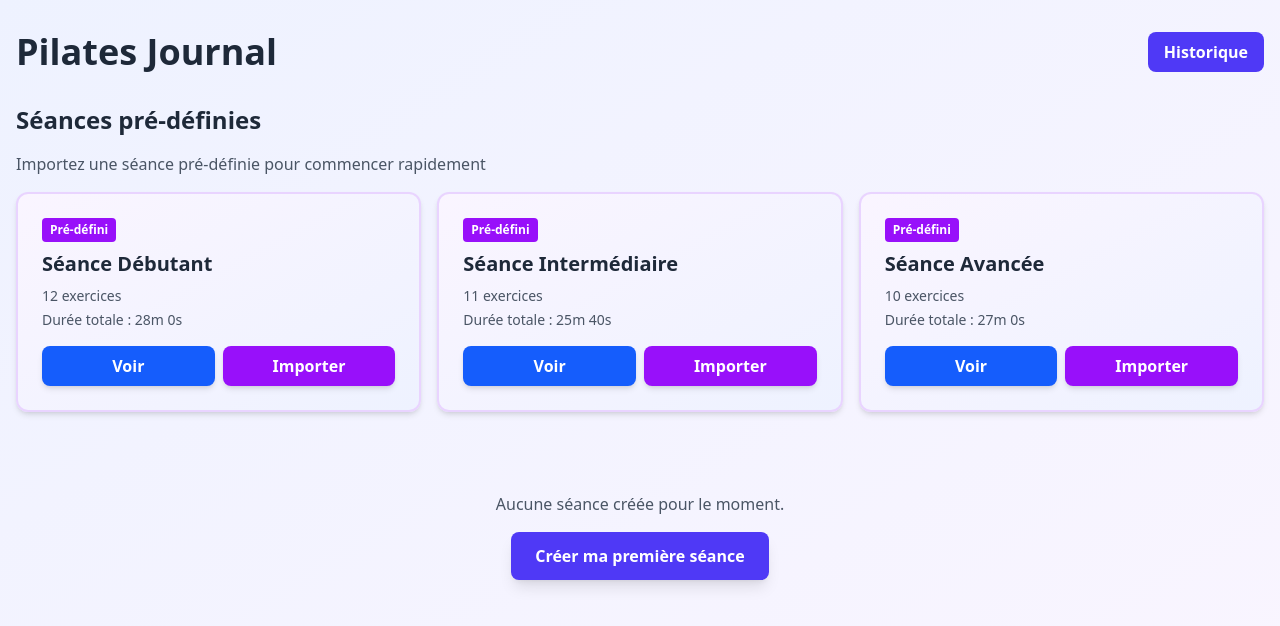
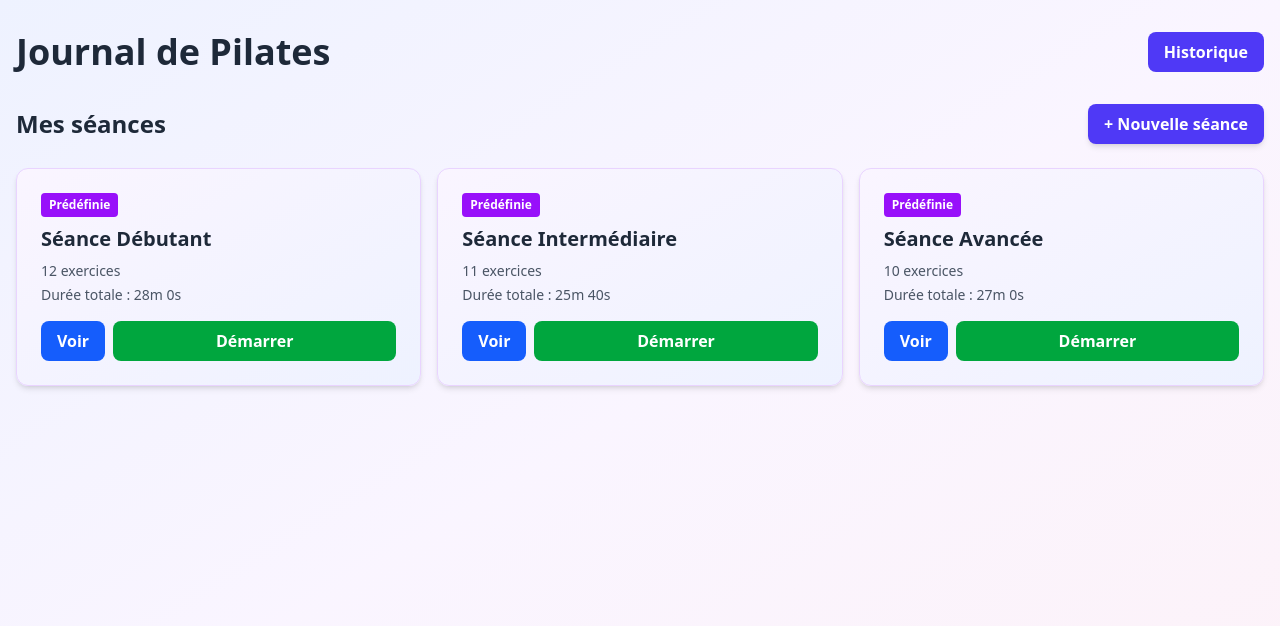
Before and after one commit to ThomasBerthaud/pilates-journal, an Astro site: page / in a window 1280 px wide. Built offline with nearby package versions, Linux system fonts and the light colour scheme; Astro itself is replaced by a stand-in of ours.

Commit message:
fix: new form does not display

```diff
--- a/src/components/App.tsx
+++ b/src/components/App.tsx
@@ -1,8 +1,8 @@
 import { useState } from 'react';
+import { isPresetSession } from '../utils/storage';
+import type { Session } from '../utils/types';
+import SessionForm from './SessionForm';
 import SessionList from './SessionList';
-import PresetSessions from './PresetSessions';
-import SessionForm from './SessionForm';
-import type { Session } from '../utils/types';
 
 export default function App() {
   const [showForm, setShowForm] = useState(false);
@@ -15,6 +15,10 @@
   };
 
   const handleEdit = (session: Session) => {
+    // Don't allow editing preset sessions
+    if (isPresetSession(session.id)) {
+      return;
+    }
     setEditingSessionId(session.id);
     setShowForm(true);
   };
@@ -34,13 +38,8 @@
     setEditingSessionId(null);
   };
 
-  const handlePresetImport = () => {
-    setRefreshKey((prev) => prev + 1);
-  };
-
   return (
     <>
-      <PresetSessions key={`presets-${refreshKey}`} onImport={handlePresetImport} />
       <SessionList
         key={`sessions-${refreshKey}`}
         onEdit={handleEdit}
--- a/src/components/ExerciseForm.tsx
+++ b/src/components/ExerciseForm.tsx
@@ -72,7 +72,7 @@
                 value={name}
                 onChange={(e) => setName(e.target.value)}
                 placeholder="Ex: Planche"
-                className="w-full px-4 py-2 border border-gray-300 rounded-lg focus:ring-2 focus:ring-indigo-500 focus:border-transparent"
+                className="w-full px-4 py-2 border border-gray-300 rounded-lg focus:ring-2 focus:ring-indigo-500 focus:border-transparent text-gray-900 bg-white"
                 required
               />
             </div>
@@ -87,7 +87,7 @@
                   value={duration}
                   onChange={(e) => setDuration(parseInt(e.target.value) || 0)}
                   min="1"
-                  className="w-full px-4 py-2 border border-gray-300 rounded-lg focus:ring-2 focus:ring-indigo-500 focus:border-transparent"
+                  className="w-full px-4 py-2 border border-gray-300 rounded-lg focus:ring-2 focus:ring-indigo-500 focus:border-transparent text-gray-900 bg-white"
                   required
                 />
                 <p className="text-xs text-gray-500 mt-1">
@@ -104,7 +104,7 @@
                   value={restTime}
                   onChange={(e) => setRestTime(parseInt(e.target.value) || 0)}
                   min="0"
-                  className="w-full px-4 py-2 border border-gray-300 rounded-lg focus:ring-2 focus:ring-indigo-500 focus:border-transparent"
+                  className="w-full px-4 py-2 border border-gray-300 rounded-lg focus:ring-2 focus:ring-indigo-500 focus:border-transparent text-gray-900 bg-white"
                 />
               </div>
             </div>
@@ -120,7 +120,7 @@
                     e.target.value === 'exercise' ? undefined : (e.target.value as 'warmup' | 'stretch')
                   )
                 }
-                className="w-full px-4 py-2 border border-gray-300 rounded-lg focus:ring-2 focus:ring-indigo-500 focus:border-transparent"
+                className="w-full px-4 py-2 border border-gray-300 rounded-lg focus:ring-2 focus:ring-indigo-500 focus:border-transparent text-gray-900 bg-white text-base"
               >
                 <option value="exercise">Exercice normal</option>
                 <option value="warmup">Échauffement</option>
@@ -140,7 +140,7 @@
                 onChange={(e) => setDescription(e.target.value)}
                 placeholder="Décrivez comment effectuer cet exercice..."
                 rows={4}
-                className="w-full px-4 py-2 border border-gray-300 rounded-lg focus:ring-2 focus:ring-indigo-500 focus:border-transparent"
+                className="w-full px-4 py-2 border border-gray-300 rounded-lg focus:ring-2 focus:ring-indigo-500 focus:border-transparent text-gray-900 bg-white"
               />
             </div>
 
--- a/src/components/SessionForm.tsx
+++ b/src/components/SessionForm.tsx
@@ -1,5 +1,5 @@
-import { useState, useEffect } from 'react';
-import { saveSession, createSession, getSessionById } from '../utils/storage';
+import { useEffect, useState } from 'react';
+import { createSession, getSessionById, saveSession } from '../utils/storage';
 import type { Exercise } from '../utils/types';
 import ExerciseForm from './ExerciseForm';
 
@@ -105,10 +105,6 @@
     }
   };
 
-  if (!sessionId && !showExerciseForm && exercises.length === 0 && !name) {
-    return null;
-  }
-
   return (
     <div className="fixed inset-0 bg-black bg-opacity-50 flex items-center justify-center z-50 p-4 animate-fade-in">
       <div className="bg-white rounded-xl shadow-2xl max-w-4xl w-full max-h-[90vh] overflow-y-auto animate-scale-in">
@@ -126,7 +122,7 @@
               value={name}
               onChange={(e) => setName(e.target.value)}
               placeholder="Ex: Séance matinale"
-              className="w-full px-4 py-2 border border-gray-300 rounded-lg focus:ring-2 focus:ring-indigo-500 focus:border-transparent"
+              className="w-full px-4 py-2 border border-gray-300 rounded-lg focus:ring-2 focus:ring-indigo-500 focus:border-transparent text-gray-900 bg-white"
             />
           </div>
 
--- a/src/components/SessionList.tsx
+++ b/src/components/SessionList.tsx
@@ -1,7 +1,8 @@
-import { useState, useEffect } from 'react';
-import { getAllSessions, deleteSession } from '../utils/storage';
+import { useEffect, useState } from 'react';
+import { calculateTotalDuration, formatDuration } from '../utils/calculations';
+import { getPresetSessions } from '../utils/presets';
+import { deleteSession, getAllSessions, isPresetSession } from '../utils/storage';
 import type { Session } from '../utils/types';
-import { formatDuration, calculateTotalDuration } from '../utils/calculations';
 
 import SessionPreview from './SessionPreview';
 
@@ -16,7 +17,10 @@
   const [previewSession, setPreviewSession] = useState<Session | null>(null);
 
   const loadSessions = () => {
-    setSessions(getAllSessions());
+    const userSessions = getAllSessions();
+    const presetSessions = getPresetSessions();
+    // Combine presets first, then user sessions
+    setSessions([...presetSessions, ...userSessions]);
   };
 
   useEffect(() => {
@@ -24,6 +28,10 @@
   }, []);
 
   const handleDelete = (id: string) => {
+    // Don't allow deleting preset sessions
+    if (isPresetSession(id)) {
+      return;
+    }
     if (confirm('Êtes-vous sûr de vouloir supprimer cette séance ?')) {
       deleteSession(id);
       loadSessions();
@@ -58,11 +66,23 @@
       <div className="grid gap-4 md:grid-cols-2 lg:grid-cols-3">
         {sessions.map((session) => {
           const totalDuration = calculateTotalDuration(session);
+          const isPreset = isPresetSession(session.id);
           return (
             <div
               key={session.id}
-              className="bg-white rounded-xl shadow-md hover:shadow-xl transition-all duration-300 p-6 border border-gray-100 transform hover:scale-105 animate-fade-in"
+              className={`rounded-xl shadow-md hover:shadow-xl transition-all duration-300 p-6 border transform hover:scale-105 animate-fade-in ${
+                isPreset
+                  ? 'bg-linear-to-br from-purple-50 to-indigo-50 border-purple-200'
+                  : 'bg-white border-gray-100'
+              }`}
             >
+              <div className="flex items-center gap-2 mb-2">
+                {isPreset && (
+                  <span className="px-2 py-1 bg-purple-600 text-white text-xs font-semibold rounded">
+                    Prédéfinie
+                  </span>
+                )}
+              </div>
               <h3 className="text-xl font-bold text-gray-800 mb-2">{session.name}</h3>
               <div className="text-sm text-gray-600 mb-4 space-y-1">
                 <p>
@@ -83,6 +103,8 @@
                 >
                   Démarrer
                 </button>
+                {!isPreset && (
+                  <>
                     <button
                       onClick={() => onEdit(session)}
                       className="px-4 py-2 bg-indigo-600 text-white rounded-lg font-semibold hover:bg-indigo-700 transition-colors"
@@ -95,6 +117,8 @@
                     >
                       Supprimer
                     </button>
+                  </>
+                )}
               </div>
             </div>
           );
--- a/src/layouts/Layout.astro
+++ b/src/layouts/Layout.astro
@@ -5,7 +5,7 @@
   title?: string;
 }
 
-const { title = 'Pilates Journal' } = Astro.props;
+const { title = 'Journal de Pilates' } = Astro.props;
 ---
 
 <!doctype html>
@@ -23,7 +23,7 @@
     <link rel="icon" type="image/svg+xml" href="/favicon.svg" />
     <title>{title}</title>
   </head>
-  <body class="bg-linear-to-br from-indigo-50 to-purple-50 min-h-screen">
+  <body class="bg-linear-to-br from-indigo-50 via-purple-50 to-pink-50 min-h-screen">
     <slot />
   </body>
 </html>
--- a/src/pages/history.astro
+++ b/src/pages/history.astro
@@ -1,6 +1,6 @@
 ---
+import HistoryComponent from '../components/History';
 import Layout from '../layouts/Layout.astro';
-import History from '../components/History';
 ---
 
 <Layout title="Pilates Journal - Historique">
@@ -11,6 +11,6 @@
       </a>
       <h1 class="text-4xl font-bold text-gray-800">Historique</h1>
     </div>
-    <History client:load />
+    <HistoryComponent client:load />
   </div>
 </Layout>
--- a/src/pages/index.astro
+++ b/src/pages/index.astro
@@ -3,10 +3,10 @@
 import Layout from '../layouts/Layout.astro';
 ---
 
-<Layout title="Pilates Journal - Mes séances">
+<Layout title="Journal de Pilates - Mes séances">
   <div class="container mx-auto px-4 py-8 max-w-7xl">
     <div class="flex justify-between items-center mb-8">
-      <h1 class="text-4xl font-bold text-gray-800">Pilates Journal</h1>
+      <h1 class="text-4xl font-bold text-gray-800">Journal de Pilates</h1>
       <a
         href="/history"
         class="px-4 py-2 bg-indigo-600 text-white rounded-lg font-semibold hover:bg-indigo-700 transition-colors"
--- a/src/styles/global.css
+++ b/src/styles/global.css
@@ -53,6 +53,7 @@
 button,
 a {
   transition: all 0.2s ease-in-out;
+  cursor: pointer;
 }
 
 /* Custom scrollbar */
--- a/src/utils/storage.ts
+++ b/src/utils/storage.ts
@@ -1,4 +1,5 @@
-import type { Session, HistoryEntry } from './types';
+import { getPresetSessions } from './presets';
+import type { HistoryEntry, Session } from './types';
 
 const SESSIONS_KEY = 'pilates_sessions';
 const HISTORY_KEY = 'pilates_history';
@@ -11,8 +12,18 @@
 }
 
 export function getSessionById(id: string): Session | null {
+  // First check preset sessions
+  const presets = getPresetSessions();
+  const preset = presets.find((s) => s.id === id);
+  if (preset) return preset;
+
+  // Then check user sessions
   const sessions = getAllSessions();
   return sessions.find((s) => s.id === id) || null;
+}
+
+export function isPresetSession(id: string): boolean {
+  return id.startsWith('preset-');
 }
 
 export function saveSession(session: Session): void {
```
Lines whose indentation alone changed are shown as unchanged.
